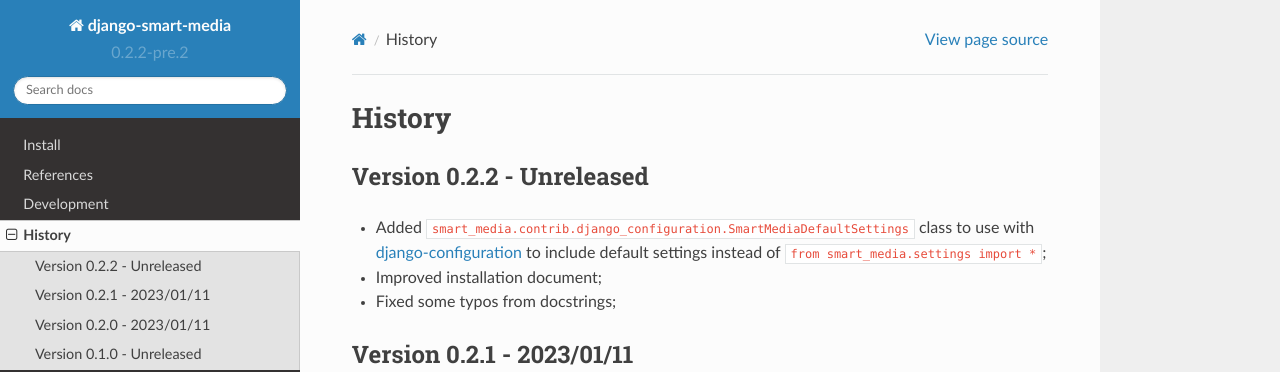
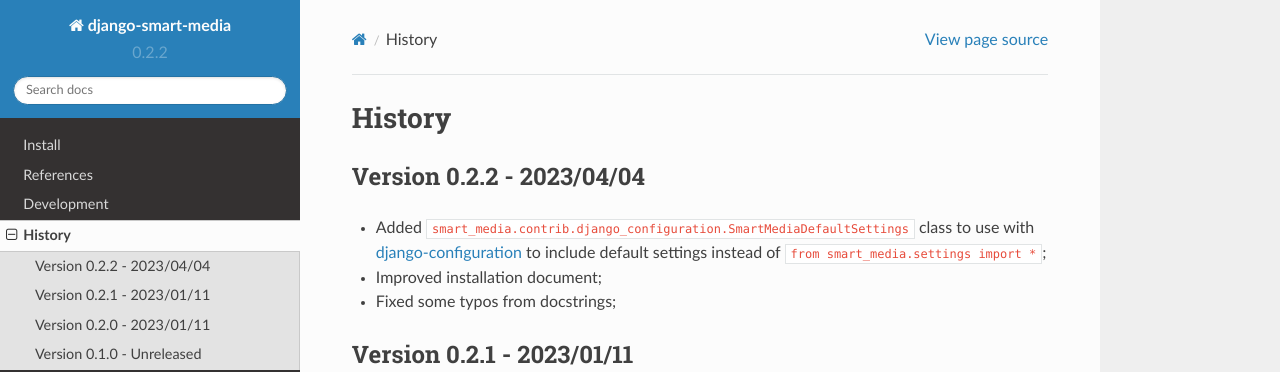
Before and after one commit to sveetch/django-smart-media, a Sphinx documentation site: the page built from docs/history.rst, in a window 1280 px wide. Shown: the top 372 px of the page. Built offline with Sphinx 7.4.7 and the Read the Docs theme 2.0.0, drawn with Linux system fonts in a browser that asks for light colours.

Commit message:
[NEW] (v0.2.2) Release

```diff
--- a/docs/history.rst
+++ b/docs/history.rst
@@ -4,7 +4,7 @@
 History
 =======
 
-Version 0.2.2 - Unreleased
+Version 0.2.2 - 2023/04/04
 --------------------------
 
 * Added ``smart_media.contrib.django_configuration.SmartMediaDefaultSettings`` class to
--- a/setup.cfg
+++ b/setup.cfg
@@ -3,7 +3,7 @@
 ;;
 [metadata]
 name = django-smart-media
-version = 0.2.2-pre.2
+version = 0.2.2
 description = Django file fields with SVG support
 long_description = file:README.rst
 long_description_content_type = text/x-rst
```
